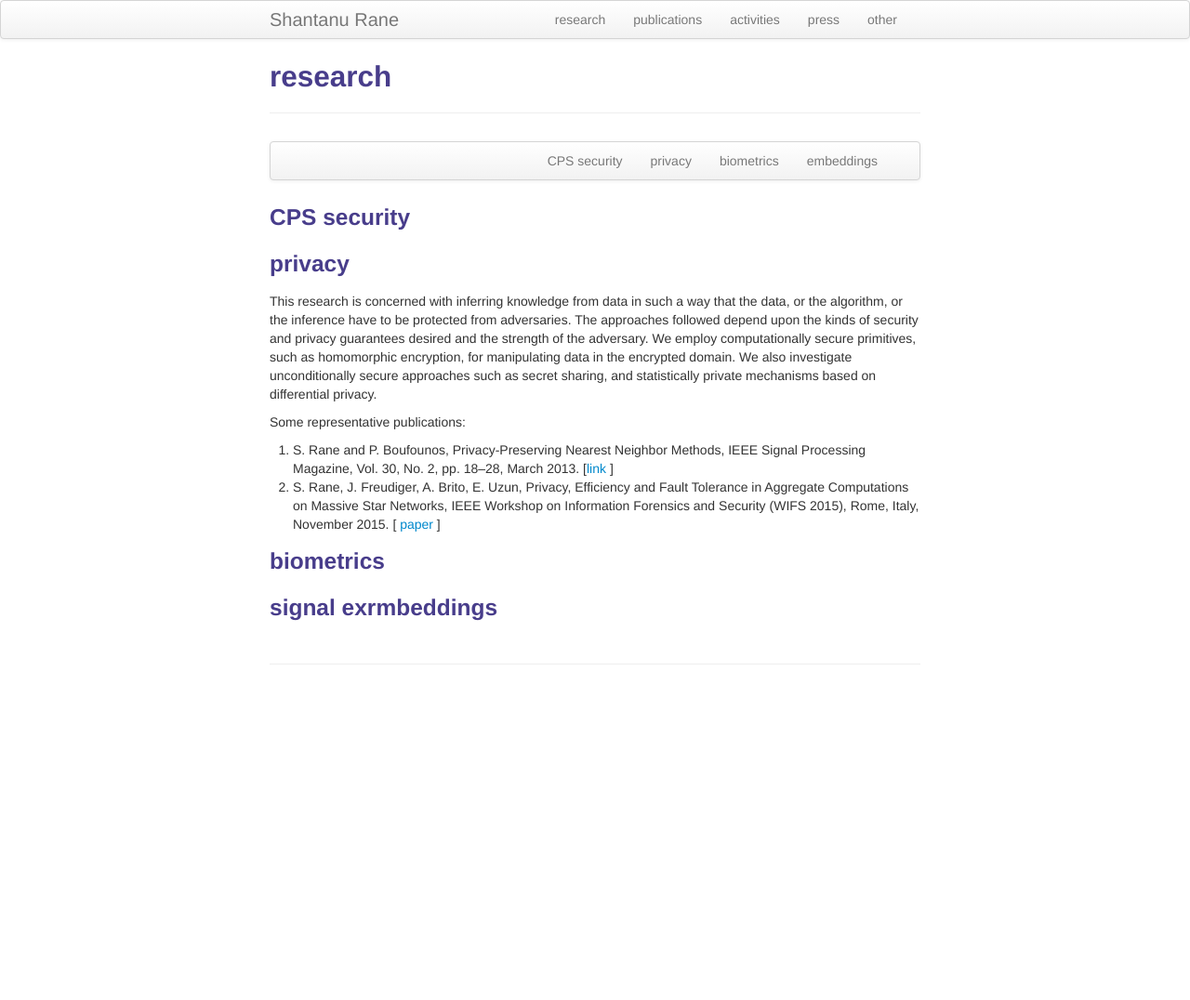
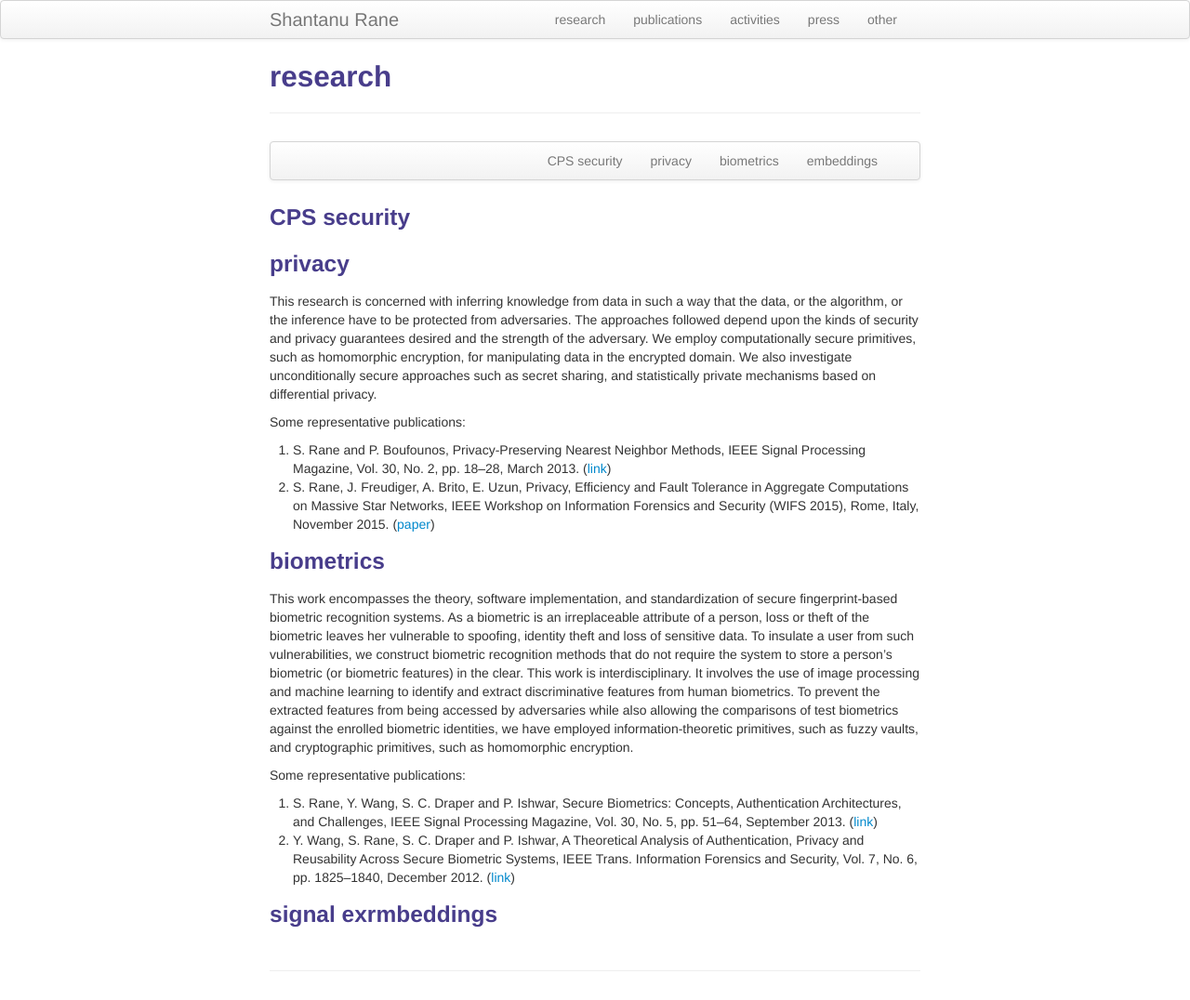
Before and after one commit to shantanudrane/shantanudrane.github.io, a Jekyll site: the page built from pages/research.md, in a window 1280 px wide. Shown: the whole page at 93% size. Built offline with Jekyll 4.4.1, drawn with Linux system fonts in a browser that asks for light colours; before the commit the page ends 900 px from its top, so only the background shows below that.

Commit message:
added biometrics research

```diff
--- a/pages/research.md
+++ b/pages/research.md
@@ -30,11 +30,25 @@ secret sharing, and statistically private mechanisms based on differential
 privacy.
 
 Some representative publications:
-1. S. Rane and P. Boufounos, Privacy-Preserving Nearest Neighbor Methods, IEEE Signal Processing Magazine, Vol. 30, No. 2, pp. 18--28, March 2013. [[link](https://ieeexplore.ieee.org/document/6461631?tp=&arnumber=6461631&contentType=Journals%20%26%20Magazines&sortType%3Dasc_p_Sequence%26filter%3DAND(p_IS_Number:6461589)=) ]
-2. S. Rane, J. Freudiger, A. Brito, E. Uzun, Privacy, Efficiency and Fault Tolerance in Aggregate Computations on Massive Star Networks, IEEE Workshop on Information Forensics and Security (WIFS 2015), Rome, Italy, November 2015. [ [paper]() ]
+1. S. Rane and P. Boufounos, Privacy-Preserving Nearest Neighbor Methods, IEEE Signal Processing Magazine, Vol. 30, No. 2, pp. 18--28, March 2013. ([link](https://ieeexplore.ieee.org/document/6461631))
+2. S. Rane, J. Freudiger, A. Brito, E. Uzun, Privacy, Efficiency and Fault Tolerance in Aggregate Computations on Massive Star Networks, IEEE Workshop on Information Forensics and Security (WIFS 2015), Rome, Italy, November 2015. ([paper]())
 
 ### <a name="biometrics"></a>biometrics
 
+This work encompasses the theory, software implementation, and standardization of secure
+fingerprint-based biometric recognition systems. As a biometric is an irreplaceable attribute
+ of a person, loss or theft of the biometric leaves her vulnerable to spoofing, identity theft
+and loss of sensitive data. To insulate a user from such vulnerabilities, we construct biometric
+ recognition methods that do not require the system to store a person's biometric (or biometric
+features) in the clear. This work is interdisciplinary. It involves the use of image processing
+and machine learning to identify and extract discriminative features from human biometrics.
+To prevent the extracted features from being accessed by adversaries while also allowing the
+comparisons of test biometrics against the enrolled biometric identities, we have employed
+information-theoretic primitives, such as fuzzy vaults, and cryptographic primitives, such
+as homomorphic encryption.
 
+Some representative publications:
+1. S. Rane, Y. Wang, S. C. Draper and P. Ishwar, Secure Biometrics: Concepts, Authentication Architectures, and Challenges, IEEE Signal Processing Magazine, Vol. 30, No. 5, pp. 51--64, September 2013. ([link](https://ieeexplore.ieee.org/document/6582729))
+2. Y. Wang, S. Rane, S. C. Draper and P. Ishwar, A Theoretical Analysis of Authentication, Privacy and Reusability Across Secure Biometric Systems, IEEE Trans. Information Forensics and Security, Vol. 7, No. 6, pp. 1825--1840, December 2012. ([link](https://arxiv.org/abs/1112.5630))
 
 ### <a name="embeddings"></a>signal exrmbeddings
```
